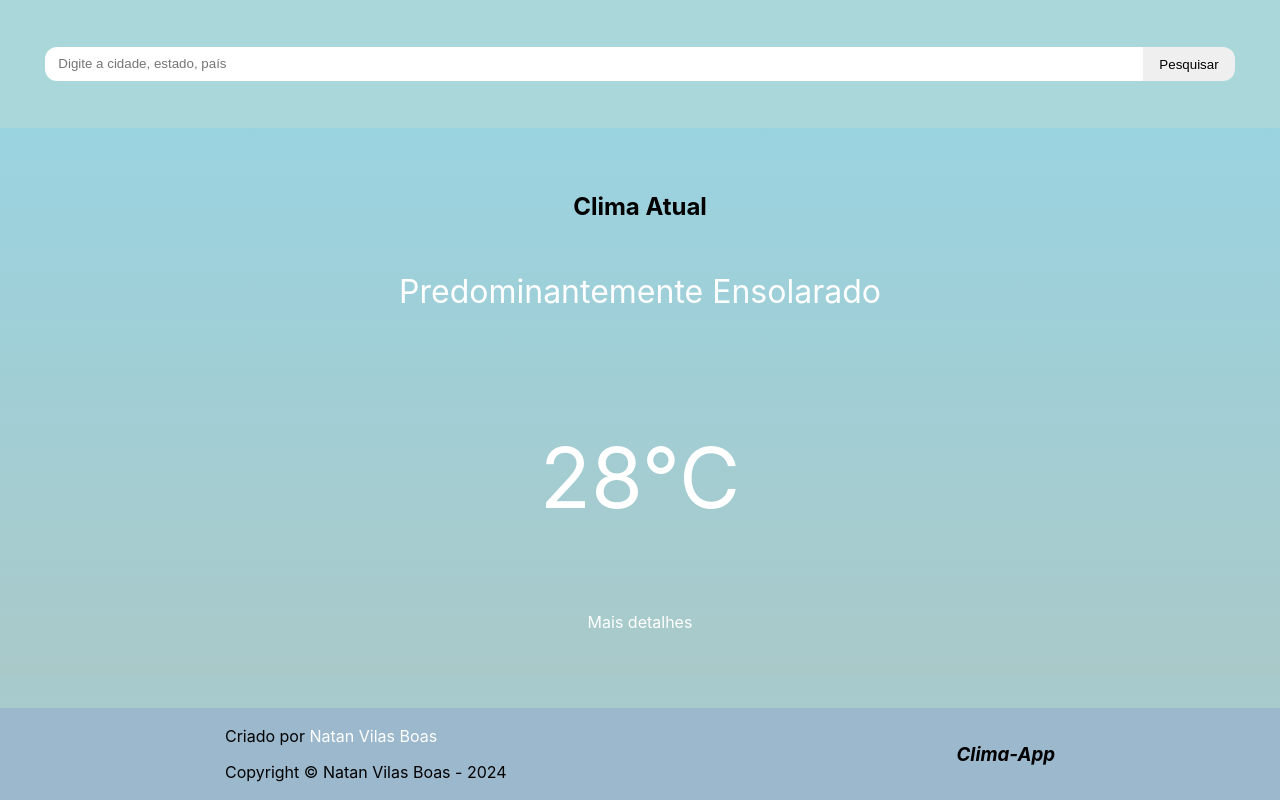
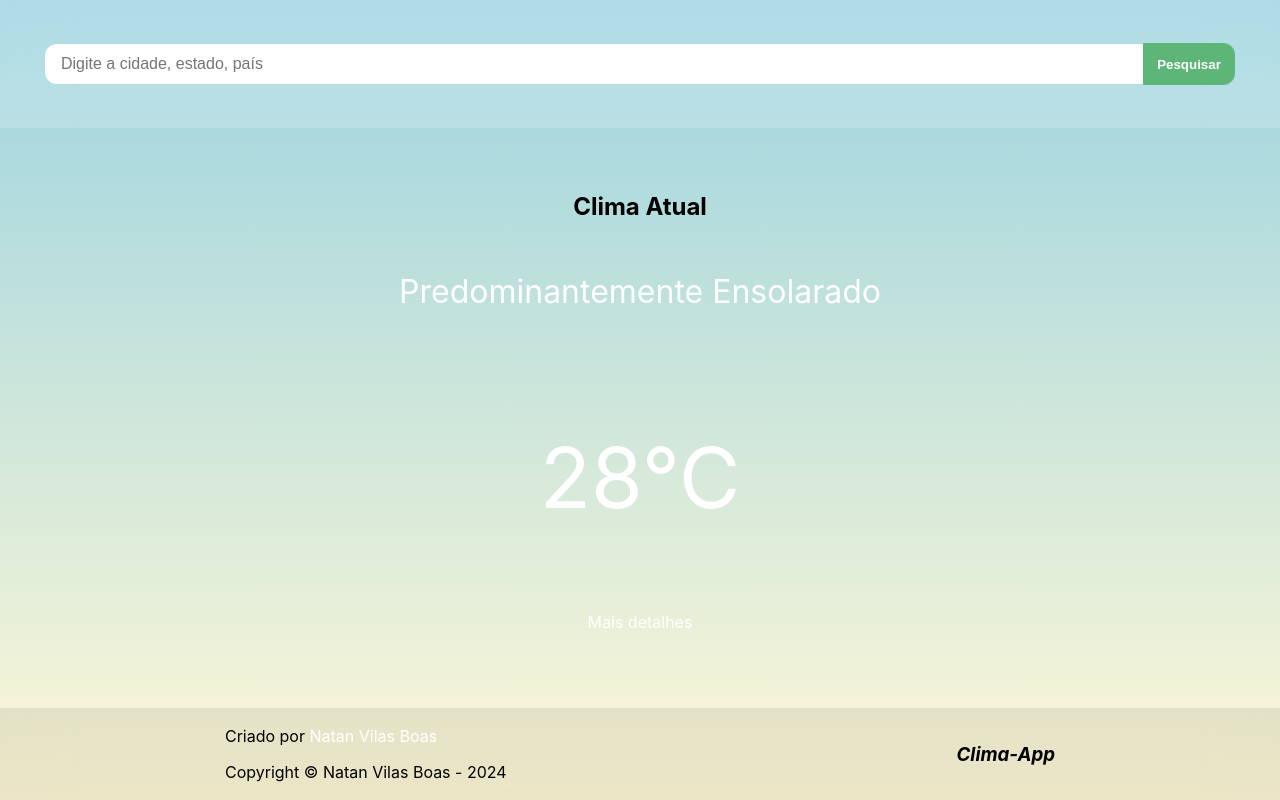
Before and after one commit to NatanVilasBoas/clima-app, a React (Create React App) app: page / in a window 1280 px wide. Built offline with nearby package versions, Linux system fonts and the light colour scheme; no server answers.

Commit message:
background-colors ajustado

```diff
--- a/src/components/Footer/Footer.jsx
+++ b/src/components/Footer/Footer.jsx
@@ -9,7 +9,8 @@ const Container = styled.section`
     padding: 30px 0;
     height: 2em;
     margin-top: 2em;
-    background-color: #9BB8CD;
+    background-color: rgba(0, 0, 0, 0.07);
+    backdrop-filter: blur(30px);
 `;
 
 const Footer = () => {
--- a/src/components/SearchBar/SearchBar.jsx
+++ b/src/components/SearchBar/SearchBar.jsx
@@ -8,6 +8,11 @@ const SearchBar = styled.input`
     box-sizing: border-box;
     border-radius: 12px 0 0 12px;
     border: none;
+    font-size: 16px;
+
+    &:focus{
+        outline: 1px solid #4E9F3D;
+    }
 `;
 
 const Container = styled.section`
@@ -18,16 +23,28 @@ const Container = styled.section`
     padding: 30px;
     box-sizing: border-box;
     height: 8em;
-    background-color: #AAD7D9;
+    background-color: rgba(255, 255, 255, 0.2);
+    backdrop-filter: blur(30px);
 `;
 
 const CustomButton = styled.button`
     width: 6em;
     box-sizing: content-box;
-    height: 2.4em;
+    height: 3em;
     border: none;
     cursor:pointer;
     border-radius: 0 12px 12px 0;
+    background-color: #5DB678;
+    color: white;
+    font-weight: 600;
+    transition: background-color ease-in-out 0.3s;
+
+    &:hover{
+        background-color: #98D8AA;
+    }
+    &:focus{
+        border: 1px solid #5DB678;
+    }
 `
 
 
--- a/src/pages/Inicial.jsx
+++ b/src/pages/Inicial.jsx
@@ -7,7 +7,7 @@ import styled from "styled-components";
 const Context = styled.section`
     display: flex;
     flex-direction: column;
-    background: ${props => props.theme.rain};
+    background: ${props => props.theme.mostlyCloudy};
     height: 100vh;
 `
 
@@ -16,7 +16,6 @@ const Content = styled.div`
   flex-direction: column;
   justify-content: center;
   align-items: center;
-  background: ${props => props.theme.rain};
   flex: 1;
 `
 
```
